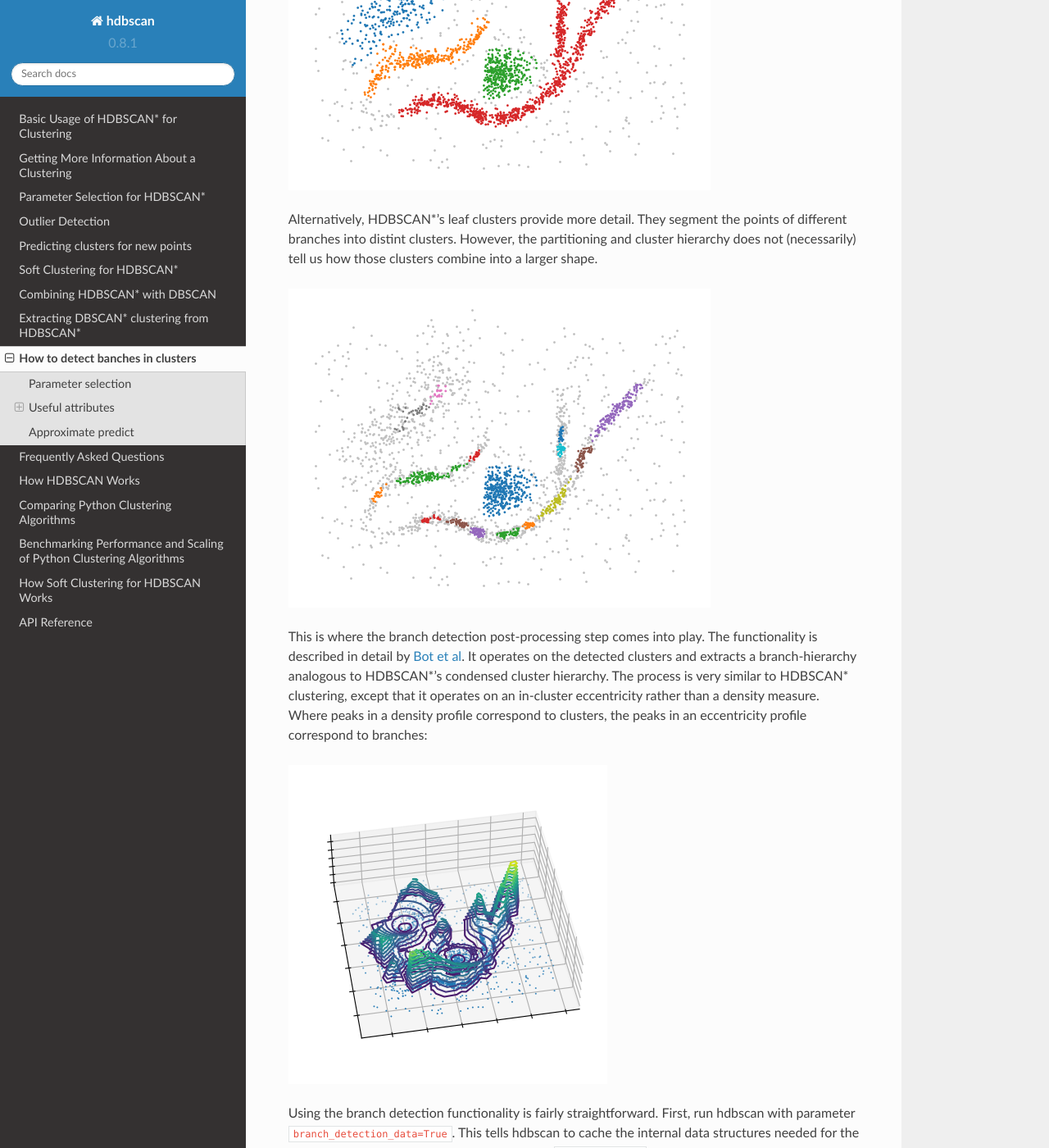
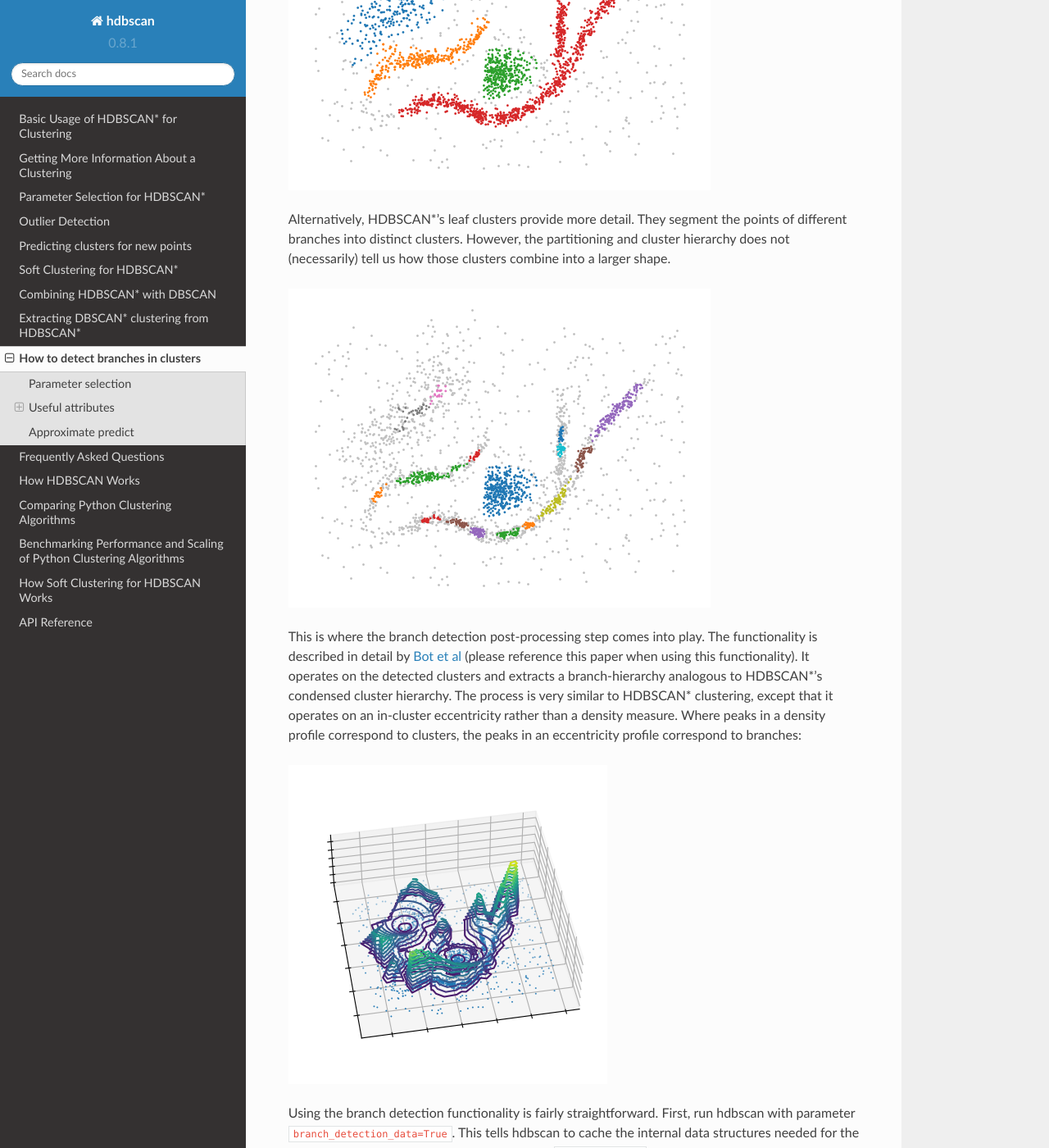
Before and after one commit to scikit-learn-contrib/hdbscan, a Sphinx documentation site: the page built from docs/how_to_detect_branches.rst, in a window 1280 px wide and 1400 px high, scrolled down 509 px. Shown: the whole window at 82% size. Built offline with Sphinx 7.4.7 and the Read the Docs theme 2.0.0, drawn with Linux system fonts in a browser that asks for light colours; formulas are drawn with MathJax 3; some of the changed text lies outside the part shown.

```diff
--- a/docs/how_to_detect_branches.rst
+++ b/docs/how_to_detect_branches.rst
@@ -1,4 +1,4 @@
-How to detect banches in clusters
+How to detect branches in clusters
 =================================
 
 HDBSCAN\* is often used to find subpopulations in exploratory data
@@ -14,7 +14,7 @@ does not inform us of the branching structure:
 .. image:: images/how_to_detect_branches_3_0.png
 
 Alternatively, HDBSCAN\*’s leaf clusters provide more detail. They
-segment the points of different branches into distint clusters. However,
+segment the points of different branches into distinct clusters. However,
 the partitioning and cluster hierarchy does not (necessarily) tell us how
 those clusters combine into a larger shape.
 
@@ -22,12 +22,13 @@ those clusters combine into a larger shape.
 
 This is where the branch detection post-processing step comes into play.
 The functionality is described in detail by `Bot et
-al <https://arxiv.org/abs/2311.15887>`__. It operates on the detected
-clusters and extracts a branch-hierarchy analogous to HDBSCAN\*’s
-condensed cluster hierarchy. The process is very similar to HDBSCAN\*
-clustering, except that it operates on an in-cluster eccentricity rather
-than a density measure. Where peaks in a density profile correspond to
-clusters, the peaks in an eccentricity profile correspond to branches:
+al <https://arxiv.org/abs/2311.15887>`__ (please reference this paper when using
+this functionality). It operates on the detected clusters and extracts a
+branch-hierarchy analogous to HDBSCAN\*'s condensed cluster hierarchy. The
+process is very similar to HDBSCAN\* clustering, except that it operates on an
+in-cluster eccentricity rather than a density measure. Where peaks in a density
+profile correspond to clusters, the peaks in an eccentricity profile correspond
+to branches:
 
 .. image:: images/how_to_detect_branches_7_0.png
 
@@ -41,11 +42,18 @@ The resulting partitioning reflects subgroups for clusters and their
 branches:
 
 .. code:: python
+
     from hdbscan import HDBSCAN, BranchDetector
 
     clusterer = HDBSCAN(min_cluster_size=15, branch_detection_data=True).fit(data)
     branch_detector = BranchDetector(min_branch_size=15).fit(clusterer)
-    plot(branch_detector.labels_)
+
+    # Plot labels
+    plt.scatter(data[:, 0], data[:, 1], 1, color=[
+        "silver" if l < 0 else f"C{l % 10}" for l in branch_detector.labels_
+    ])
+    plt.axis("off")
+    plt.show()
 
 .. image:: images/how_to_detect_branches_9_0.png
 
```
Also changed, not shown: other parts of docs/how_to_detect_branches.rst (+3 -3 lines), 2 other files.
